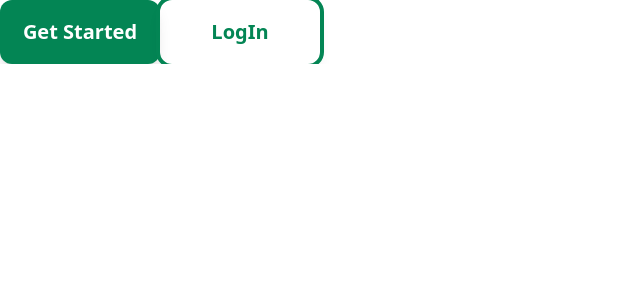
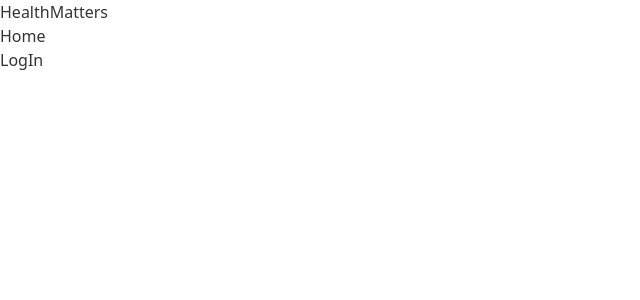
Before and after one commit to KevOrtega/HealthMatters, a Next.js app: page / in a window 1280 px wide. Shown: the top 300 px of the page, without its empty margins (0-640 px from the left). Built offline with nearby package versions, Linux system fonts and the light colour scheme.

Commit message:
header molecule add

```diff
--- /dev/null
+++ b/src/molecules/Header.tsx
@@ -0,0 +1,19 @@
+function Header() {
+	return (
+		<div className="header">
+			<h1>HealthMatters</h1>
+			<nav>
+				<ul>
+					<li>
+						<a href="/">Home</a>
+					</li>
+					<li>
+						<a href="/login">LogIn</a>
+					</li>
+				</ul>
+			</nav>
+		</div>
+	);
+}
+
+export default Header;
--- a/src/pages/index.tsx
+++ b/src/pages/index.tsx
@@ -1,11 +1,11 @@
-import Button from "@/atoms/Button";
+//import Button from "@/atoms/Button";
 // import Title from "@/atoms/Title";
+import Header from "@/molecules/Header";
 
 export default function Home() {
 	return (
 		<main>
-			<Button>get started</Button>
-			<Button type="secondary">LogIn</Button>
+			<Header />
 		</main>
 	);
 }
```
Also changed, not shown: 1 other file (tests, documents, lock files or other folders).
